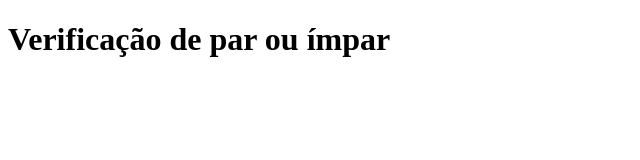
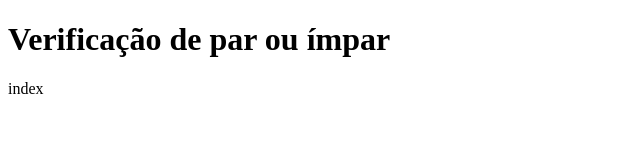
Before and after one commit to Lukinggg/cadastro-de-produtos, a plain HTML site: page index.html in a window 1280 px wide. Shown: the full height of the page, 0-640 px from the left. Drawn offline with Linux system fonts and the light colour scheme.

Commit message:
Atualização

```diff
--- a/index.html
+++ b/index.html
@@ -12,6 +12,7 @@
    <!--TESTE TESTANDO-->
 
     <script src="app.js"></script>
+    index
 
 </body>
 </html>
```
